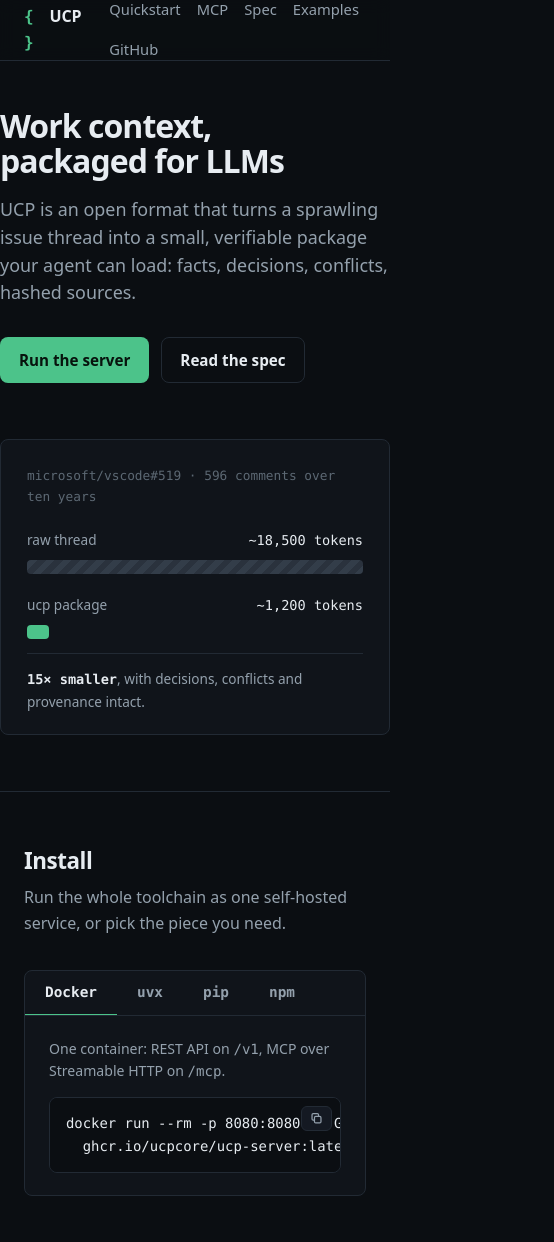
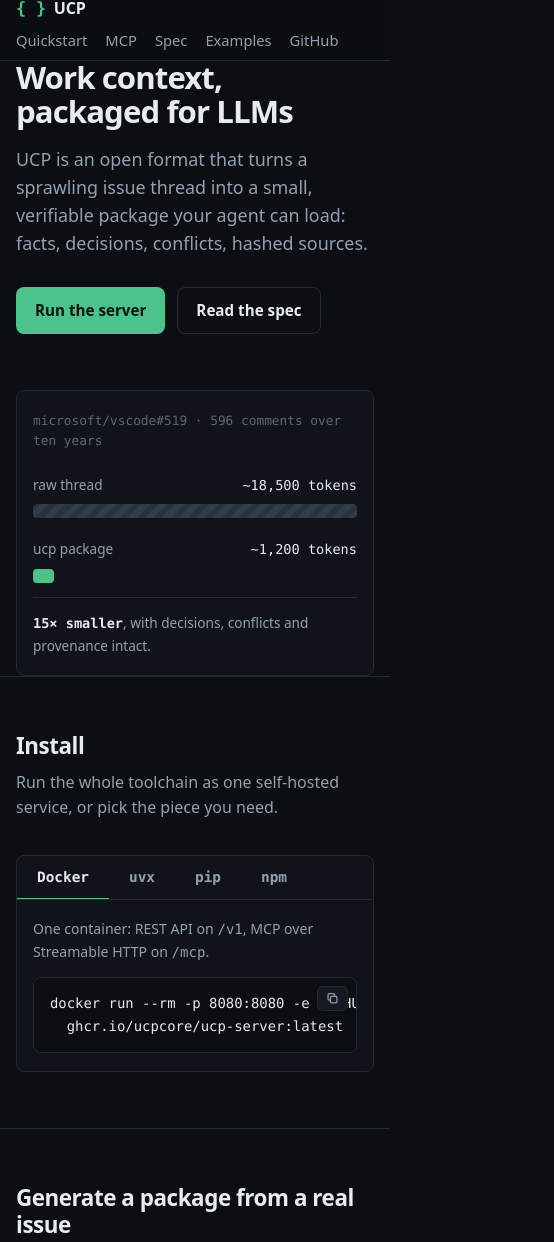
Before and after one commit to ucpcore/ucp, a plain HTML site: page index.html in a window 390 px wide. Shown: the top 1242 px of the page, 554 px wide, since content can reach past the window. Drawn offline with Linux system fonts and the light colour scheme.

Commit message:
fix: deploy mobile layout and brand alignment CSS
Sync site.css with overflow clipping, stacked mobile nav,
and inline-flex brand lockup (previous deploy used wrong tree).

```diff
--- a/assets/site.css
+++ b/assets/site.css
@@ -13,12 +13,17 @@
   --radius: 8px;
 }
 * { box-sizing: border-box; margin: 0; padding: 0; }
-html { scroll-behavior: smooth; }
+html {
+  scroll-behavior: smooth;
+  overflow-x: clip;
+}
 body {
   background: var(--bg);
   color: var(--fg);
   font: 16px/1.6 var(--sans);
   -webkit-font-smoothing: antialiased;
+  overflow-x: clip;
+  width: 100%;
 }
 a { color: var(--accent); text-decoration: none; }
 a:hover { text-decoration: underline; }
@@ -28,25 +33,39 @@ a:focus-visible, button:focus-visible {
   border-radius: 4px;
 }
 code, pre, .mono { font-family: var(--mono); }
-.wrap { max-width: 1060px; margin: 0 auto; padding: 0 24px; }
+.wrap { max-width: 1060px; width: 100%; margin: 0 auto; padding: 0 24px; min-width: 0; }
 
 header {
   border-bottom: 1px solid var(--border);
   position: sticky; top: 0; z-index: 10;
   background: rgba(11,14,18,.86);
   backdrop-filter: blur(8px);
+  width: 100%;
 }
 .nav {
-  display: flex; align-items: center; gap: 28px;
-  height: 60px;
+  display: flex; align-items: flex-start; gap: 28px;
+  min-height: 60px;
+  width: 100%;
+  min-width: 0;
+  padding: 14px 0;
 }
 .brand {
-  display: flex; align-items: baseline; gap: 10px;
+  display: inline-flex; align-items: center; gap: 8px;
   color: var(--fg); font-weight: 600; letter-spacing: -0.01em;
+  line-height: 1;
+  flex-shrink: 0;
+  padding-top: 2px;
 }
 .brand:hover { text-decoration: none; }
-.brand .mark { font-family: var(--mono); color: var(--accent); font-weight: 700; }
-.nav-links { display: flex; gap: 22px; margin-left: auto; font-size: .92rem; flex-wrap: wrap; }
+.brand .mark {
+  font-family: var(--mono); color: var(--accent); font-weight: 700;
+  line-height: 1;
+  font-size: 1.05em;
+}
+.nav-links {
+  display: flex; gap: 22px; margin-left: auto; font-size: .92rem;
+  flex-wrap: wrap; min-width: 0; flex: 1 1 auto; justify-content: flex-end;
+}
 .nav-links a { color: var(--muted); }
 .nav-links a:hover { color: var(--fg); text-decoration: none; }
 .nav-links a.active { color: var(--fg); }
@@ -56,6 +75,7 @@ header {
   display: grid; grid-template-columns: minmax(0, 7fr) minmax(0, 5fr);
   gap: 56px; align-items: center;
 }
+.hero-grid > * { min-width: 0; }
 h1 {
   font-size: clamp(2rem, 5vw, 3.1rem);
   line-height: 1.08; letter-spacing: -0.03em; font-weight: 700;
@@ -88,6 +108,7 @@ h1 {
 .compare .case {
   font-family: var(--mono); font-size: .8rem; color: var(--faint);
   margin-bottom: 22px;
+  overflow-wrap: anywhere;
 }
 .compare .row { margin-bottom: 20px; }
 .compare .row:last-of-type { margin-bottom: 14px; }
@@ -129,8 +150,8 @@ h2 {
 .js .reveal { opacity: 0; transform: translateY(14px); transition: opacity .6s cubic-bezier(.16,1,.3,1), transform .6s cubic-bezier(.16,1,.3,1); }
 .js .reveal.in { opacity: 1; transform: none; }
 
-.tabs { border: 1px solid var(--border); border-radius: var(--radius); background: var(--surface); overflow: hidden; }
-.tablist { display: flex; border-bottom: 1px solid var(--border); overflow-x: auto; }
+.tabs { border: 1px solid var(--border); border-radius: var(--radius); background: var(--surface); overflow: hidden; max-width: 100%; }
+.tablist { display: flex; border-bottom: 1px solid var(--border); overflow-x: auto; -webkit-overflow-scrolling: touch; }
 .tab {
   appearance: none; background: none; border: none; cursor: pointer;
   font: 600 .9rem/1 var(--mono); color: var(--muted);
@@ -148,8 +169,10 @@ h2 {
   background: var(--bg); border: 1px solid var(--border); border-radius: var(--radius);
   padding: 14px 52px 14px 16px;
   font-size: .87rem; line-height: 1.65; overflow-x: auto;
+  max-width: 100%;
+  -webkit-overflow-scrolling: touch;
 }
-.cmd code { display: block; white-space: pre; font-family: var(--mono); }
+.cmd code { display: block; white-space: pre; font-family: var(--mono); max-width: 100%; }
 .cmd + .cmd { margin-top: 10px; }
 .cmd .c { color: var(--faint); }
 .copy {
@@ -168,6 +191,7 @@ h2 {
   border: 1px solid var(--border); border-radius: var(--radius);
   background: #0d1117; overflow: hidden;
   box-shadow: 0 12px 40px rgba(0,0,0,.35);
+  max-width: 100%;
 }
 .term-head {
   display: flex; align-items: center; justify-content: space-between;
@@ -199,6 +223,7 @@ h2 {
 @keyframes lineIn { from { opacity: 0; } to { opacity: 1; } }
 
 .two-col { display: grid; grid-template-columns: 1fr 1fr; gap: 24px; align-items: start; }
+.two-col > * { min-width: 0; }
 .col-note { font-size: .88rem; color: var(--muted); margin-top: 12px; max-width: 46ch; }
 
 .steps { display: grid; grid-template-columns: 1fr 1fr; gap: 24px; }
@@ -322,8 +347,29 @@ footer { border-top: 1px solid var(--border); padding: 40px 0 56px; }
   .hero-grid, .two-col, .steps, .llm-block { grid-template-columns: 1fr; }
   .hero { padding: 48px 0 56px; }
   section { padding: 56px 0; }
-  .nav-links { gap: 16px; }
+  .nav {
+    flex-direction: column;
+    align-items: stretch;
+    gap: 12px;
+    padding: 12px 0;
+  }
+  .brand {
+    padding-top: 0;
+  }
+  .nav-links {
+    margin-left: 0;
+    width: 100%;
+    flex: none;
+    justify-content: flex-start;
+    gap: 14px 18px;
+  }
   .foot .lic { margin-left: 0; }
+}
+@media (max-width: 480px) {
+  .wrap { padding: 0 16px; }
+  .panel { padding: 18px 16px; }
+  .compare { padding: 20px 16px 18px; }
+  h1 { font-size: clamp(1.75rem, 8vw, 2.4rem); }
 }
 @media (prefers-reduced-motion: reduce) {
   html { scroll-behavior: auto; }
```
